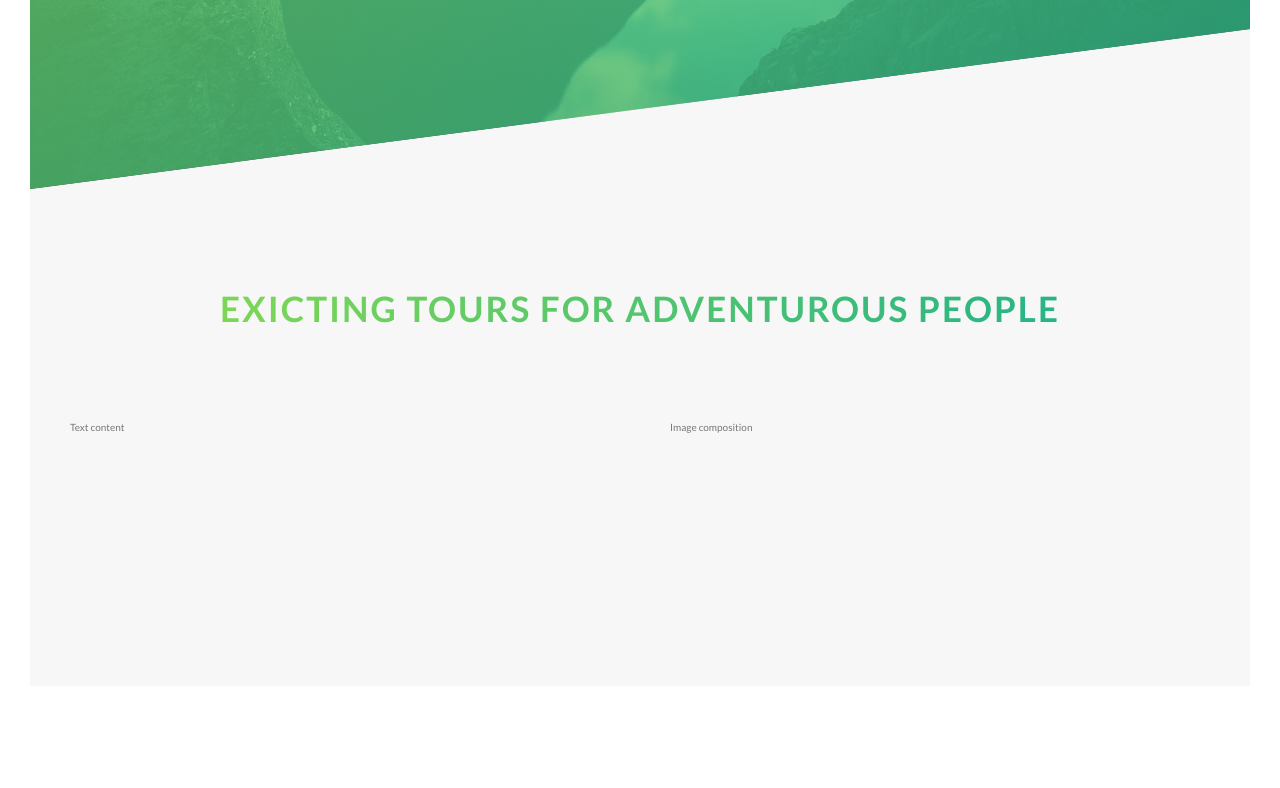
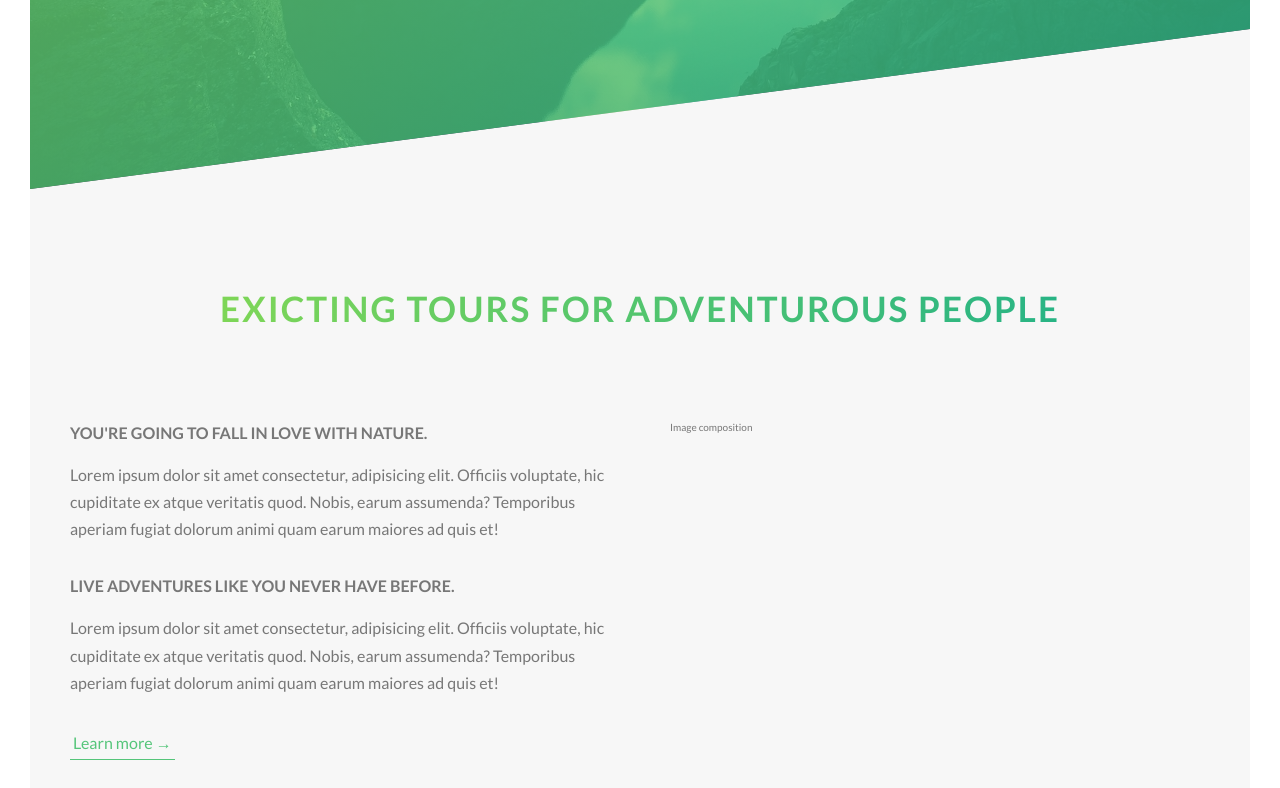
Before and after one commit to Umpoy/tableland, a website: page index.html in a window 1280 px wide. Shown: the part 601-1389 px from the top of the page. Before the commit the page ends 1317 px from the top, so only its background shows below. Drawn offline with Linux system fonts and the light colour scheme.

Commit message:
about section part-2

```diff
--- a/index.html
+++ b/index.html
@@ -30,14 +30,26 @@
 
     <main>
         <section class="section-about">
-            <div class="u-center-text u-margin-bottom-8">
+            <div class="u-center-text u-margin-bottom-big">
                 <h2 class="heading-secondary">
                     Exicting tours for adventurous people
                 </h2>
             </div>
             <div class="row">
                 <div class="col-1-of-2">
-                    Text content
+                    <h3 class="heading-tertiary u-margin-bottom-small">You're going to fall in love with nature.</h3>
+                    <p class="paragraph">
+                        Lorem ipsum dolor sit amet consectetur, adipisicing elit. Officiis voluptate, hic cupiditate ex atque veritatis quod. Nobis,
+                        earum assumenda? Temporibus aperiam fugiat dolorum animi quam earum maiores ad quis et!
+                    </p>
+
+                    <h3 class="heading-tertiary u-margin-bottom-small">Live adventures like you never have before.</h3>
+                    <p class="paragraph">
+                        Lorem ipsum dolor sit amet consectetur, adipisicing elit. Officiis voluptate, hic cupiditate ex atque veritatis quod. Nobis,
+                        earum assumenda? Temporibus aperiam fugiat dolorum animi quam earum maiores ad quis et!
+                    </p>
+
+                    <a href="#" class="btn-text">Learn more &rarr;</a>
                 </div>
                 <div class="col-1-of-2">
                     Image composition
--- a/sass/abstracts/_variable.scss
+++ b/sass/abstracts/_variable.scss
@@ -9,6 +9,9 @@ $color-grey-dark: #777;
 $color-white: #fff;
 $color-black: #000;
 
+//FONT
+$default-font-size: 1.6rem;
+
 
 //GRID
 $grid-width: 114rem;
--- a/sass/base/_typography.scss
+++ b/sass/base/_typography.scss
@@ -52,3 +52,16 @@ body {
         text-shadow: .5rem 1rem 2rem rgba($color-black, .2);
     }
 }
+
+.heading-tertiary {
+    font-size: $default-font-size;
+    font-weight: 700;
+    text-transform: uppercase;
+}
+
+.paragraph {
+    font-size: $default-font-size;
+    &:not(:last-child) {
+        margin-bottom: 3rem;
+    }
+}
--- a/sass/base/_utilites.scss
+++ b/sass/base/_utilites.scss
@@ -1,3 +1,5 @@
 .u-center-text { text-align: center;}
 
-.u-margin-bottom-8 { margin-bottom: 8rem;}
+.u-margin-bottom-small { margin-bottom: 1.5rem;}
+.u-margin-bottom-medium { margin-bottom: 4rem;}
+.u-margin-bottom-big { margin-bottom: 8rem;}
--- a/sass/components/_button.scss
+++ b/sass/components/_button.scss
@@ -8,7 +8,7 @@
         border-radius: 10rem;
         transition: all .2s;
         position: relative;
-        font-size: 1.6rem;
+        font-size: $default-font-size;
     }
 
     &:hover {
@@ -53,3 +53,28 @@
     }
 
 }
+
+.btn-text {
+    &:link,
+    &:visited {
+        font-size: $default-font-size;
+        color: $color-primary;
+        display: inline-block;
+        text-decoration: none;
+        border-bottom: 1px solid $color-primary;
+        padding: 3px;
+        transition: all .2s;
+    }
+
+    &:hover {
+        background-color: $color-primary;
+        color: $color-white;
+        box-shadow: 0 1rem 2rem rgba($color-black, .15);
+        transform: translate(-2px);
+    }
+
+    &:active{
+        box-shadow: 0 .5rem 1rem rgba($color-black, .15);
+        transform: translateY(-2px);
+    }
+}
```
Also changed, not shown: css/style.css.
